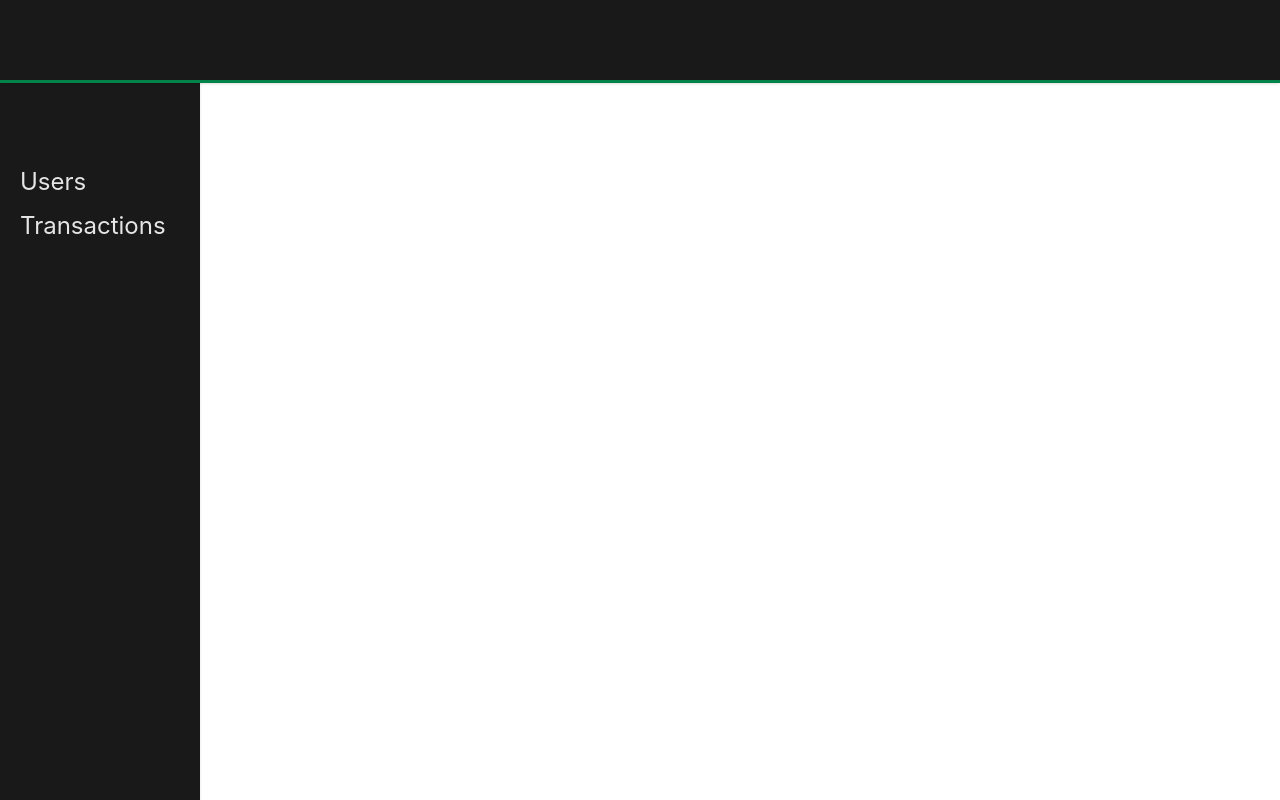
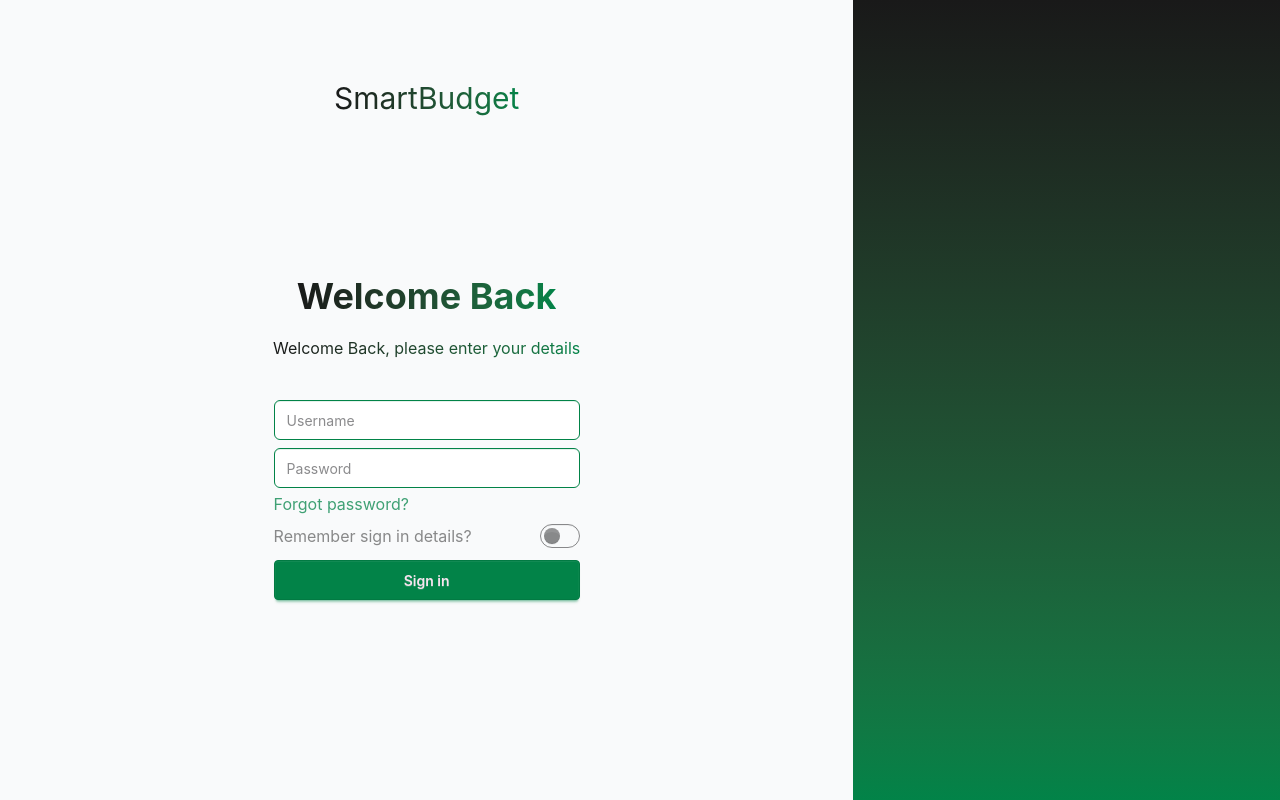
Before and after one commit to Dburks11/budget-app, a SvelteKit app: page / in a window 1280 px wide. Built offline with nearby package versions, Linux system fonts and the light colour scheme.

Commit message:
feat/landing page

```diff
--- a/package.json
+++ b/package.json
@@ -36,6 +36,8 @@
 		"@sveltejs/package": "^2.0.0",
 		"@sveltejs/vite-plugin-svelte": "^5.0.0",
 		"daisyui": "^5.0.35",
+		"flowbite": "^3.1.2",
+		"flowbite-svelte": "^1.2.3",
 		"publint": "^0.3.2",
 		"svelte": "^5.0.0",
 		"svelte-check": "^4.0.0",
--- a/src/app.css
+++ b/src/app.css
@@ -1,6 +1,35 @@
 @import "tailwindcss";
- @theme {
-    --color-coreGrey: #191919;
-    --color-coreGreen: #028348;
-    --color-sidebarTextColor: #e5e5e5;
- }
+
+@plugin "daisyui";
+@plugin "daisyui/theme" {
+  name: "mainTheme";
+  default: true;
+  color-scheme: light;
+
+  --color-primary: #191919;
+  --color-secondary: #028348;
+
+
+}
+
+@custom-variant dark (&:where(.dark, .dark *));
+@theme {
+  --color-coreGrey: #191919;
+  --color-coreGreen: #028348;
+  --color-sidebarTextColor: #e5e5e5;
+  --color-secondary-hover: 00581f;
+}
+
+/* Reusable gradient utility */
+.gradient-core {
+  @apply bg-gradient-to-b from-coreGrey to-coreGreen;
+}
+
+.gradient-core-reversed {
+  @apply bg-gradient-to-b from-coreGreen to-coreGrey;
+}
+
+/* Reusable text gradient utility */
+.text-gradient-core {
+  @apply bg-gradient-to-r from-coreGrey to-coreGreen bg-clip-text text-transparent;
+}
--- a/src/components/Sidebar.svelte
+++ b/src/components/Sidebar.svelte
@@ -4,7 +4,7 @@
 
 <div
   class="fixed top-0 left-0 w-50 h-screen my-15 py-25
-         bg-coreGrey text-grey shadow flex justify-start
+         gradient-core-reversed text-grey shadow flex justify-start
          flex-col items-start pl-4"
 >
   <SidebarIcon label="Users"></SidebarIcon>
--- /dev/null
+++ b/src/components/Test.svelte
@@ -0,0 +1,22 @@
+<div id="pageContainer" class="flex">
+  <div id="loginHalf" class="flex flex-col items-center w-2/3 bg-gray-50">
+    <h1 class="mt-20 text-3xl text-gradient-core">SmartBudget</h1>
+    <h1 class="mt-40 text-4xl font-bold text-gradient-core">Welcome Back</h1>
+    <h1 class="mt-5 text-gradient-core">
+      Welcome Back, please enter your details
+    </h1>
+    <div class="flex flex-col mt-10">
+      <input
+        type="text"
+        placeholder="Username"
+        class="input input-secondary rounded-md mt-5 w-75 text-gradient-core"
+      />
+      <input
+        type="text"
+        placeholder="Password"
+        class="input input-secondary rounded-md mt-2 w-75 text-gradient-core"
+      />
+    </div>
+  </div>
+  <div id="gradientHalf" class="flex w-1/3 h-screen gradient-core"></div>
+</div>
--- a/src/components/topBar.svelte
+++ b/src/components/topBar.svelte
@@ -1,3 +1,3 @@
 <nav
-  class="w-full bg-coreGrey p-10 border-b-3 border-coreGreen z-20 shadow"
+  class="w-full gradient-core p-10 border-b-3 border-coreGreen z-20 shadow"
 ></nav>
--- a/src/routes/+page.svelte
+++ b/src/routes/+page.svelte
@@ -1,9 +1,41 @@
 <script lang="ts">
-  import Sidebar from "../components/Sidebar.svelte";
-  import TopBar from "../components/topBar.svelte";
+  import { goto } from "$app/navigation";
+
+  function handleClick(path: string) {
+    goto(path);
+  }
 </script>
 
-<div class="flex">
-  <TopBar></TopBar>
-  <Sidebar></Sidebar>
+<div id="pageContainer" class="flex">
+  <div id="loginHalf" class="flex flex-col items-center w-2/3 bg-gray-50">
+    <h1 class="mt-20 text-3xl text-gradient-core">SmartBudget</h1>
+    <h1 class="mt-40 text-4xl font-bold text-gradient-core">Welcome Back</h1>
+    <h1 class="mt-5 text-gradient-core">
+      Welcome Back, please enter your details
+    </h1>
+    <div class="flex flex-col mt-5">
+      <input
+        type="text"
+        placeholder="Username"
+        class="input input-secondary rounded-md mt-5"
+      />
+      <input
+        type="text"
+        placeholder="Password"
+        class="input input-secondary rounded-md mt-2"
+      />
+      <span class="text-secondary opacity-75 mt-1 hover:text-secondary-hover">
+        Forgot password?
+      </span>
+      <div id="rememberToggle" class="flex flex-row mt-2">
+        <span class="text-primary opacity-50"> Remember sign in details? </span>
+        <input type="checkbox" class="toggle toggle-secondary ml-17" />
+      </div>
+      <button
+        class="btn mt-3 btn-secondary"
+        onclick={() => handleClick(`transactions`)}>Sign in</button
+      >
+    </div>
+  </div>
+  <div id="gradientHalf" class="flex w-1/3 h-screen gradient-core"></div>
 </div>
--- a/src/routes/transactions/+page.svelte
+++ b/src/routes/transactions/+page.svelte
@@ -1,6 +1,6 @@
 <script lang="ts">
   import Sidebar from "../../components/Sidebar.svelte";
-  import TopBar from "../../components/topBar.svelte";
+  import TopBar from "../../components/TopBar.svelte";
 </script>
 
 <div class="flex">
--- a/src/routes/users/+page.svelte
+++ b/src/routes/users/+page.svelte
@@ -1,9 +1,9 @@
 <script lang="ts">
   import Sidebar from "../../components/Sidebar.svelte";
-  import TopBar from "../../components/topBar.svelte";
+  import TopBar from "../../components/TopBar.svelte";
 </script>
 
 <div class="flex">
+  <Sidebar></Sidebar>
   <TopBar></TopBar>
-  <Sidebar></Sidebar>
 </div>
```
Also changed, not shown: tsconfig.json (indentation only), 1 other file (tests, documents, lock files or other folders).
